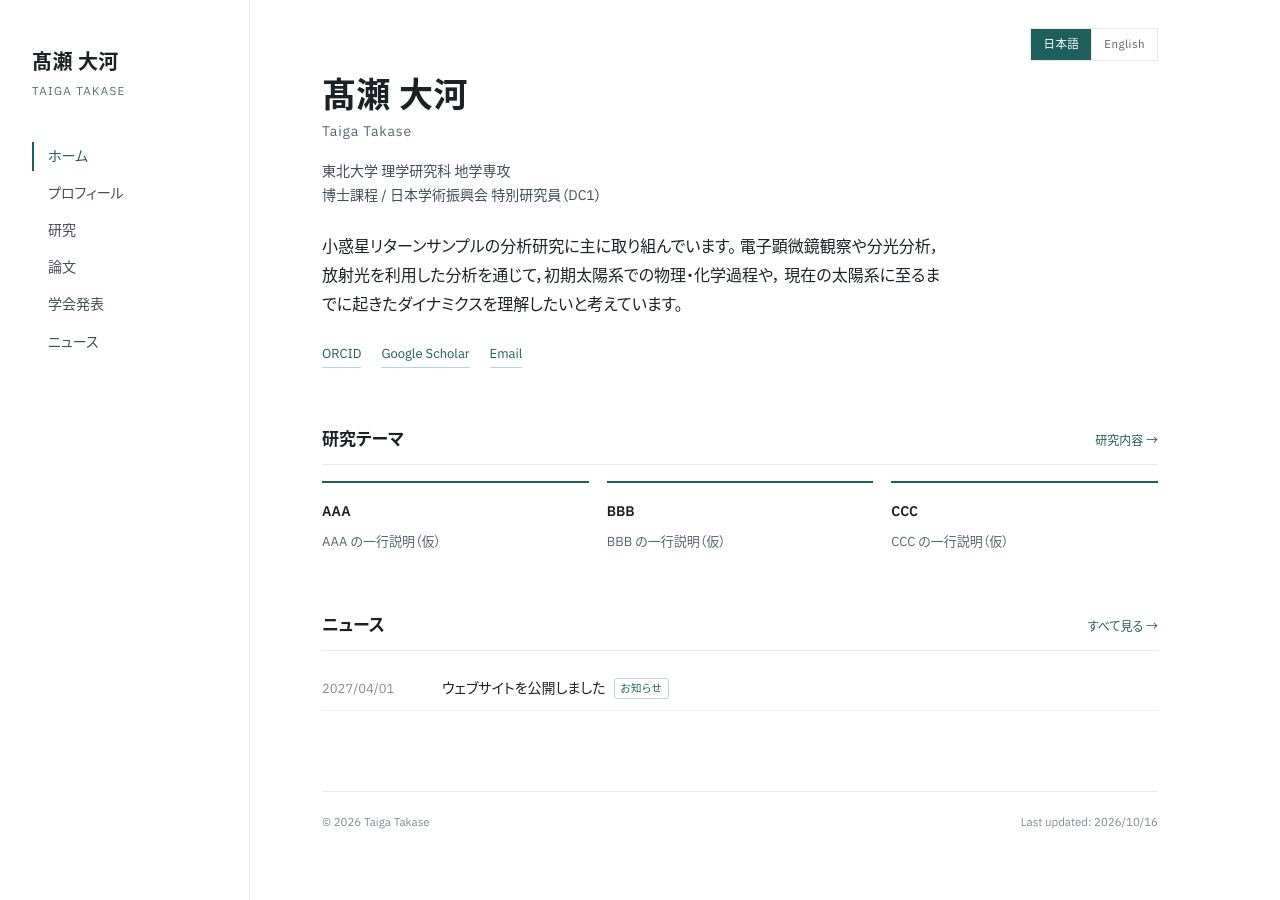
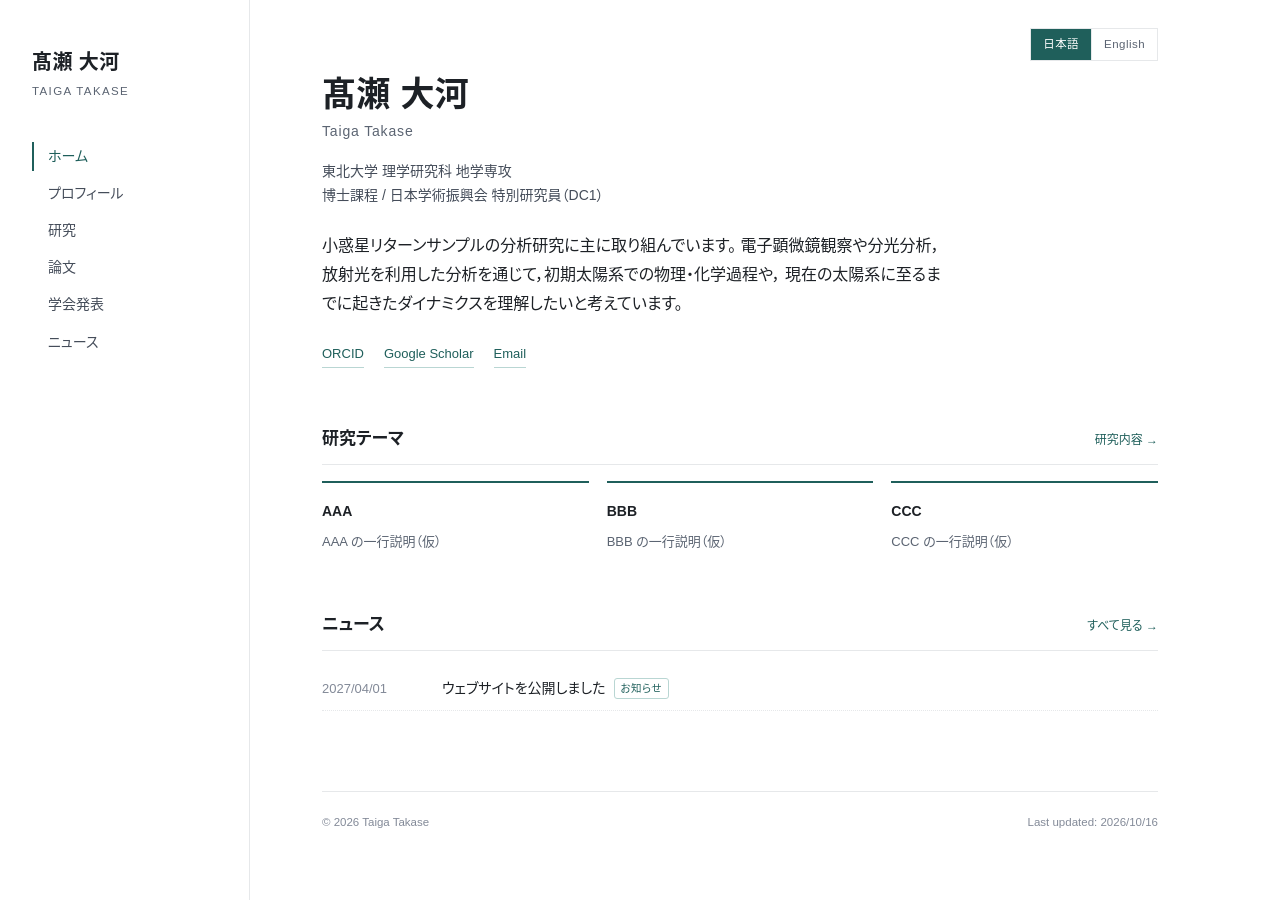
Before and after one commit to takasetaigat1/takasetaigat1.github.io, a Jekyll site: the page built from index.html, in a window 1280 px wide. Built offline with Jekyll 4.4.1, drawn with Linux system fonts in a browser that asks for light colours; some web fonts are replaced.

Commit message:
Latin text in Arial on all pages
Co-Authored-By: Claude Fable 5.1 <noreply@anthropic.com>
Claude-Session: https://claude.ai/code/session_01WJ69PvNMxXwpNZfvYmXkxj

```diff
--- a/_layouts/default.html
+++ b/_layouts/default.html
@@ -8,7 +8,7 @@
   <meta name="description" content="{{ page.description | default: site.author.name_ja }} — {{ site.author.affiliation_ja }}">
   <link rel="preconnect" href="https://fonts.googleapis.com">
   <link rel="preconnect" href="https://fonts.gstatic.com" crossorigin>
-  <link href="https://fonts.googleapis.com/css2?family=IBM+Plex+Sans:ital,wght@0,400;0,500;0,600;0,700;1,400&family=IBM+Plex+Sans+JP:wght@400;500;600;700&display=swap" rel="stylesheet">
+  <link href="https://fonts.googleapis.com/css2?family=IBM+Plex+Sans+JP:wght@400;500;600;700&display=swap" rel="stylesheet">
   <link rel="stylesheet" href="{{ '/assets/css/style.css' | relative_url }}">
   <link rel="icon" href="{{ '/assets/img/favicon.svg' | relative_url }}" type="image/svg+xml">
 </head>
--- a/assets/css/style.css
+++ b/assets/css/style.css
@@ -12,14 +12,11 @@
   --line:     #e6e8ea;   /* 罫線 */
   --bg:       #ffffff;
   --bg-2:     #f7f8f8;
-  /* 欧文は IBM Plex Sans、和文は IBM Plex Sans JP（いずれも Web フォント）。読み込めない環境ではヒラギノ / Noto Sans JP */
-  --sans:  "IBM Plex Sans", "IBM Plex Sans JP", "Hiragino Sans", "Noto Sans JP", "Noto Sans CJK JP", sans-serif;
+  /* 欧文は Arial、和文は IBM Plex Sans JP（Web フォント）。読み込めない環境ではヒラギノ / Noto Sans JP */
+  --sans:  Arial, "IBM Plex Sans JP", "Hiragino Sans", "Noto Sans JP", "Noto Sans CJK JP", sans-serif;
   --serif: var(--sans);
   --side-w: 250px;
 }
-
-/* 英語ページは欧文を Arial に（和文が混ざる箇所は IBM Plex Sans JP） */
-html[lang="en"] { --sans: Arial, "IBM Plex Sans JP", "Hiragino Sans", "Noto Sans JP", "Noto Sans CJK JP", sans-serif; }
 
 * { box-sizing: border-box; margin: 0; padding: 0; }
 html { -webkit-text-size-adjust: 100%; }
```
